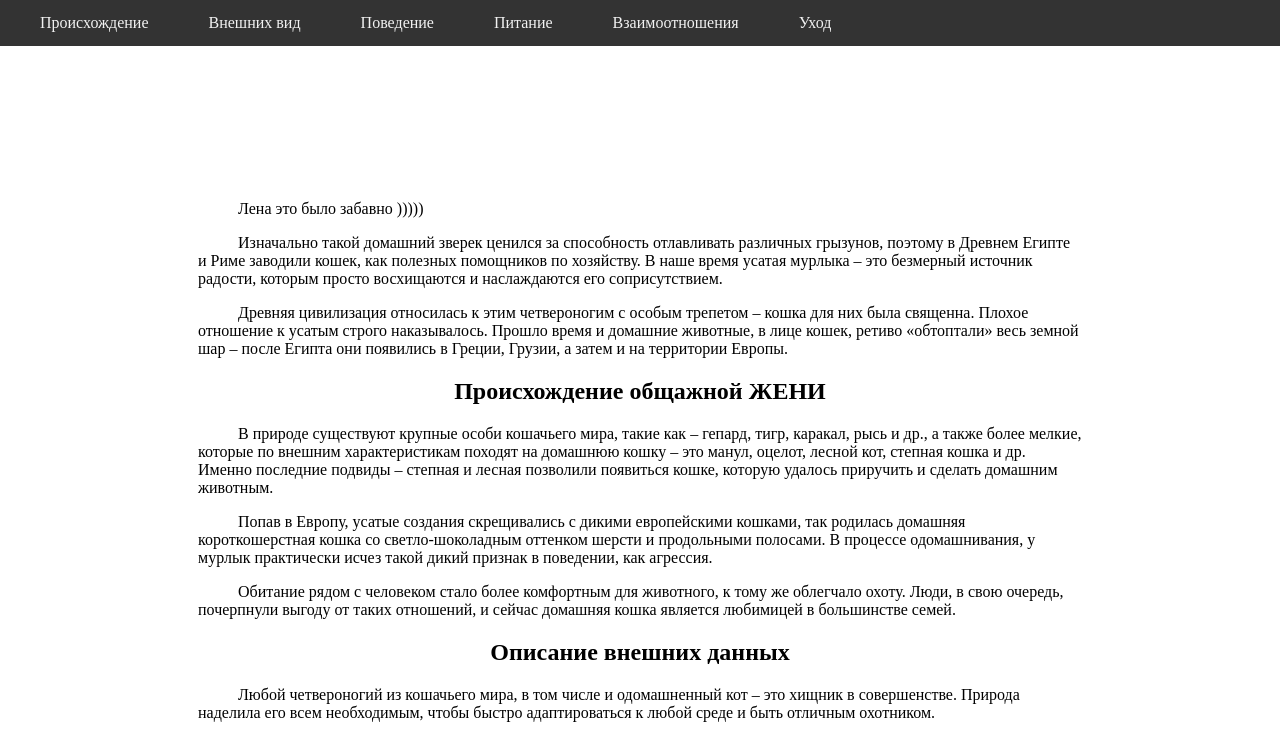
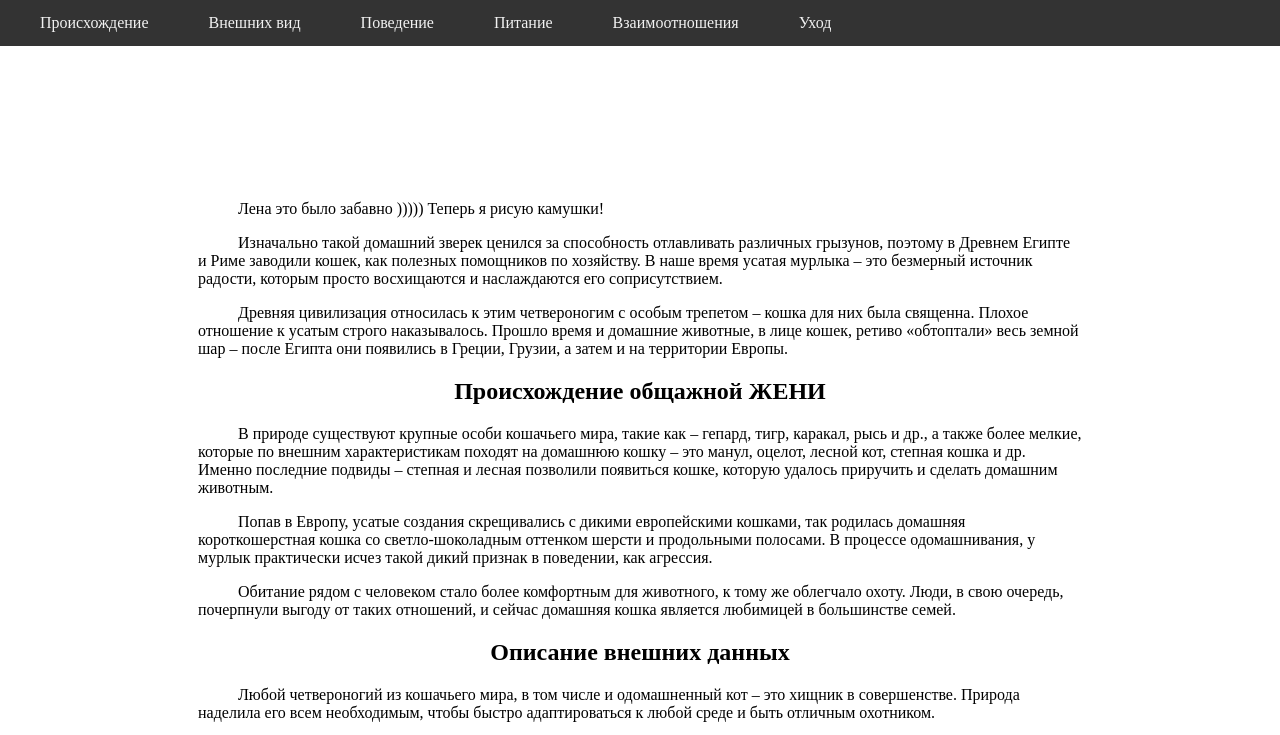
Before and after one commit to EugenyaPak/Labor2, a plain HTML site: page index.html in a window 1280 px wide. Shown: the top 735 px of the page. Drawn offline with Linux system fonts and the light colour scheme.

Commit message:
Лаба 2. Изменения от Жени 2

```diff
--- a/index.html
+++ b/index.html
@@ -20,6 +20,7 @@
       <div class="main">
             <p>
                 Лена это было забавно )))))
+                Теперь я рисую камушки!
             </p>
             <p>
                 Изначально такой домашний зверек ценился за способность отлавливать различных грызунов,
```
